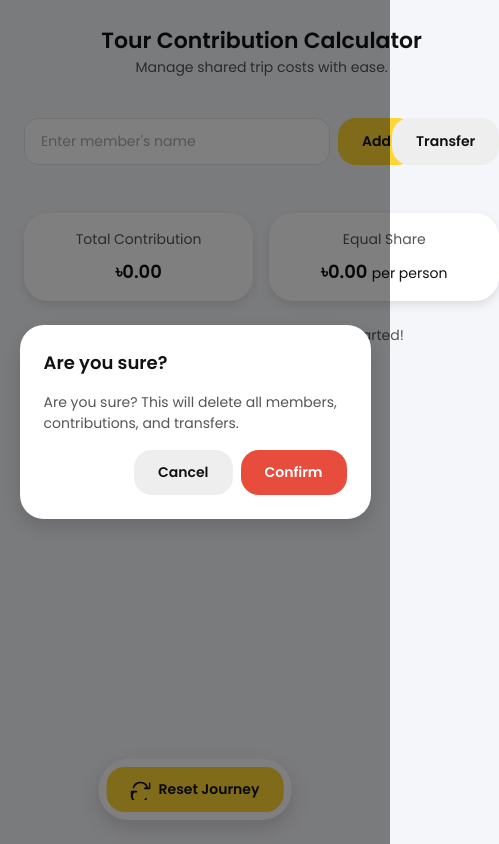
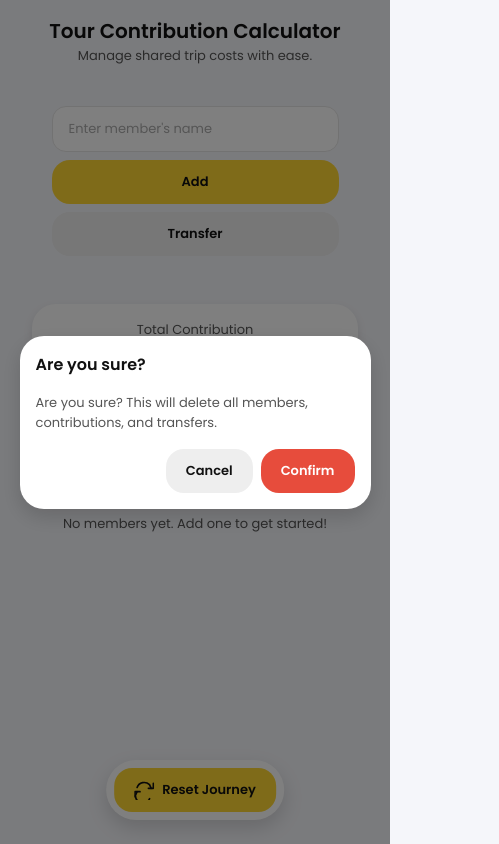
Before and after one commit to helloarman/tour-cost-calculator, a plain HTML site: page index.html in a window 390 px wide. Both pictures are taken after a click on the button "Reset Journey". Shown: the whole page, 499 px wide, since content can reach past the window. Drawn offline with Linux system fonts and the light colour scheme.

Commit message:
added pwa

```diff
--- a/index.html
+++ b/index.html
@@ -424,6 +424,60 @@
         .settled-balance {
             background-color: #f5f5f5; /* Light Grey */
             color: var(--text-color-secondary);
+        }
+
+        /* --- Mobile Responsiveness --- */
+        @media (max-width: 768px) {
+            body {
+                padding: var(--spacing-medium);
+                padding-bottom: 120px; /* Keep space for nav */
+            }
+
+            .main-header h1 {
+                font-size: 20px; /* Slightly smaller headline */
+            }
+
+            .actions-toolbar {
+                flex-direction: column;
+                align-items: stretch; /* Make children full-width */
+                max-width: 100%;
+                padding: 0 var(--spacing-medium);
+            }
+
+            .add-member-form {
+                width: 100%;
+            }
+
+            .summary-section {
+                flex-direction: column;
+                padding: 0 var(--spacing-medium);
+            }
+            .summary-card {
+                max-width: 100%;
+            }
+        }
+
+        @media (max-width: 480px) {
+            :root {
+                /* Slightly smaller fonts for very small screens */
+                --headline-size: 20px;
+                --subheadline-size: 16px;
+                --body-size: 13px;
+                --caption-size: 11px;
+            }
+
+            .add-member-form {
+                flex-direction: column;
+            }
+
+            .cta-button {
+                padding: 12px 20px;
+                font-size: var(--body-size);
+            }
+
+            .modal-content {
+                padding: var(--spacing-medium);
+            }
         }
     </style>
 </head>
```
Also changed, not shown: manifast.json (added, +20 -0 lines), service-worker.js (added, +29 -0 lines), icon-192.png (added), icon-512.png (added).
